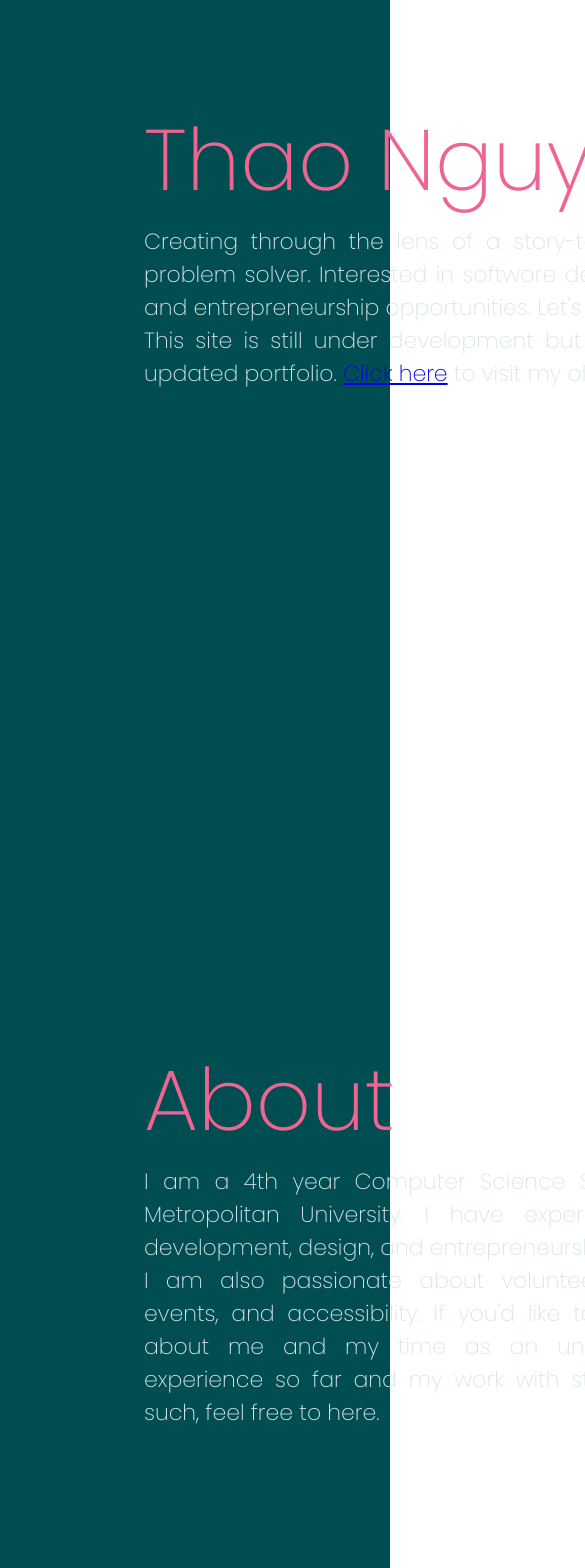
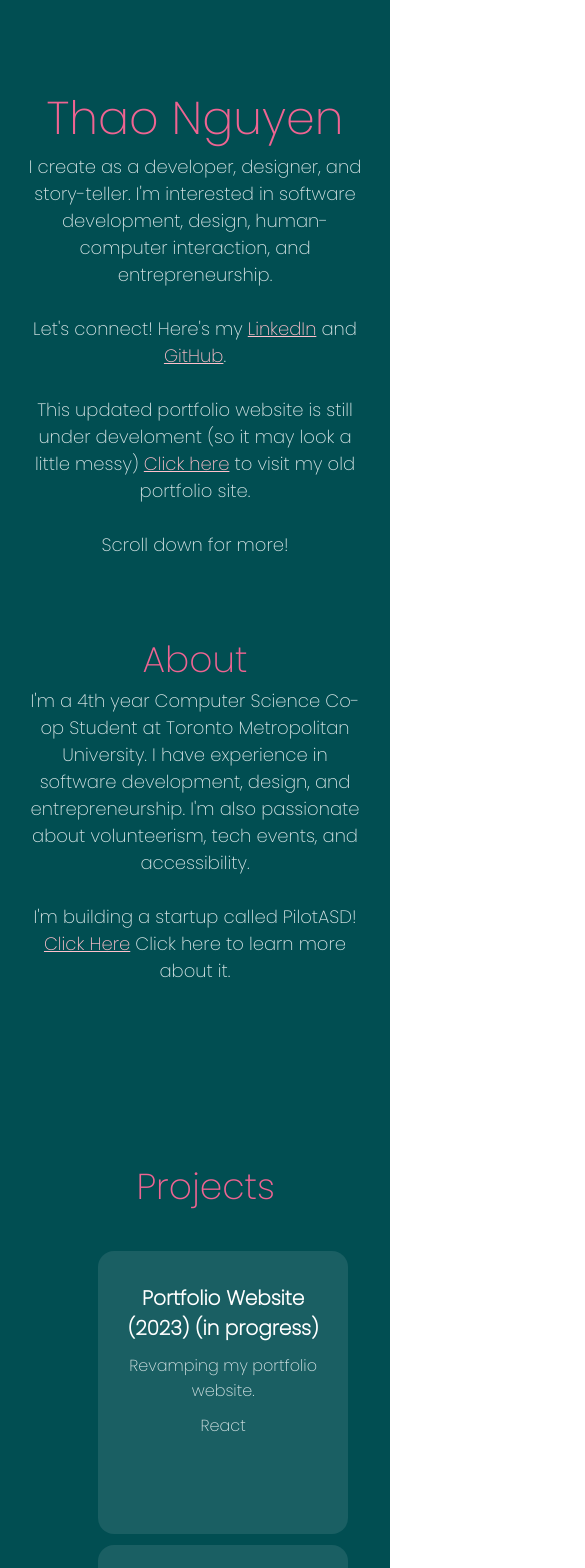
Before and after one commit to thaothecow/thaothecow.ca, a React (Create React App) app: page / in a window 390 px wide. Shown: the top 1568 px of the page, 585 px wide, since content can reach past the window. Built offline with nearby package versions, Linux system fonts and the light colour scheme.

Commit message:
cleaning up

```diff
--- a/src/App.css
+++ b/src/App.css
@@ -3,6 +3,24 @@
   background-color: var(--blue-green);
   display: flex;
   flex-direction: row;
+}
+
+#content {
+  width: 100vw;
+  overflow-x: hidden;
+  overflow-y: hidden;
+}
+
+@media only screen and (max-width: 768px) {
+  .App {
+    flex-direction: column;
+    padding: 40px 24px;
+  }
+
+  #content {
+    padding: 10px 10px;
+    width: 100%;
+  }
 }
 
 .App-logo {
--- a/src/App.js
+++ b/src/App.js
@@ -10,6 +10,7 @@ function App() {
   return (
     <div className="App">
       <header className="App-header">
+        <div id="content">
         <Introduction></Introduction>
         <About></About>
         <Projects></Projects>
@@ -25,6 +26,7 @@ function App() {
         >
           Learn React
         </a> */}
+        </div>
       </header>
     </div>
   );
--- a/src/components/About/About.css
+++ b/src/components/About/About.css
@@ -0,0 +1,49 @@
+#about {
+    display: flex;
+    flex-direction: column;
+    align-items: flex-start;
+    padding-left: 15%;
+    /* padding-right: 25%; */
+    min-height: 60vh;
+    padding-top: -10%;
+  }
+
+.title {
+    font-family: "Poppins", sans-serif;
+    color: var(--pink);
+    font-size: 60px;
+    /* font-weight: bold; */
+  }
+
+.about-desc {
+    font-family: "Poppins", sans-serif;
+    color: var(--slate);
+    max-width: 80%;
+    font-size: 22px;
+    text-align: justify;
+    margin: 0;
+  }
+
+@media only screen and (max-width: 600px) {
+
+    #about {
+        padding-left: unset;
+        padding-top: 10%;
+        min-height: unset;
+        margin: 0;
+        align-items: center;
+        flex-direction: column;
+    }
+
+    .title {
+        font-size: 36px;
+    }
+
+    .about-desc {
+        font-size: 18px;
+        text-align: center;
+        max-width: unset;
+        padding-bottom: 40px;
+      }
+
+}
--- a/src/components/About/About.js
+++ b/src/components/About/About.js
@@ -19,17 +19,19 @@ class About extends React.Component {
     }
     render() {
         return (
-            <div id="home">
-            <span className="name">
+            <div id="about">
+            <span className="title">
                 {"About"}
             </span>
 
-            <div className="intro-desc">
-                I am a 4th year Computer Science Student at Toronto Metropolitan University. I have experience in software development, design, and entrepreneurship.
+            <div className="about-desc">
+                I'm a 4th year Computer Science Co-op Student at Toronto Metropolitan University. I have experience in software development, design, and entrepreneurship. I'm also passionate about volunteerism, tech events, and accessibility.
                 <br></br>
-                I am also passionate about volunteerism, tech-related events, and accessibility.
-                If you'd like to read a bit more about me and my time as an undergrad, my work experience so far
-                and my work with student groups and such, feel free to here.
+                <br></br>
+                {/* if you want to read more about me, my work experience so far, and my involvement with student groups.
+                <br></br>
+                <br></br> */}
+                I'm building a startup called PilotASD! <a href="https://www.linkedin.com/posts/thao-nnguyen_thedmz-dmzbasecamp-pitchcompetition-activity-7103894578981728256-SILY?utm_source=share&utm_medium=member_desktop" target="_blank" rel="noopener noreferrer">Click Here</a> Click here to learn more about it.
             </div>
             </div>
         );
--- a/src/components/Home/Home.css
+++ b/src/components/Home/Home.css
@@ -14,6 +14,15 @@
     /* font-weight: bold; */
 }
 
+.intro-subtitle {
+    font-family: "Poppins", sans-serif;
+    color: var(--slate);
+    font-size: 27px;
+    max-width: 80%;
+    text-align: justify;
+    /* font-weight: bold; */
+}
+
 .intro-desc {
     color:var(--slate);
     font-family: "Poppins", sans-serif;
@@ -25,13 +34,49 @@
     padding-left: 200px; */
 }
 
-.intro-warning {
-    color:var(--slate);
-    font-family: "Poppins", sans-serif;
-    font-size: 22px;
-    max-width: 80%;
-    text-align: justify;
-    /* padding-bottom: 50px;
-    padding-right:200px;
-    padding-left: 200px; */
+a:link {
+    color: pink;
+    background-color: transparent;
+    /* text-decoration: none; */
+  }
+
+  a:visited {
+    color: pink;
+    background-color: transparent;
+    /* text-decoration: none; */
+  }
+
+  a:hover {
+    color: red;
+    background-color: transparent;
+    text-decoration: underline;
+  }
+
+  a:active {
+    color: yellow;
+    background-color: transparent;
+    text-decoration: underline;
+  }
+
+@media only screen and (max-width: 600px) {
+
+    #home {
+        padding-left: unset;
+        padding-top: 10%;
+        min-height: unset;
+        margin: 0;
+        align-items: center;
+        flex-direction: column;
+    }
+
+    .name {
+        font-size: 46px;
+    }
+
+    .intro-desc {
+        font-size: 18px;
+        text-align: center;
+        max-width: unset;
+        padding-bottom: 40px;
+      }
 }
--- a/src/components/Home/Home.js
+++ b/src/components/Home/Home.js
@@ -20,18 +20,24 @@ class Introduction extends React.Component {
     render() {
         return (
             <div id="home">
-            <span className="name">
-                {"Thao Nguyen"}
-            </span>
+              <span className="name">
+                  {"Thao Nguyen"}
+              </span>
 
-            <div className="intro-desc">
-                Creating through the lens of a story-teller, designer, and problem solver. Interested in software development, design, and entrepreneurship opportunities.
+              <div className="intro-desc">
+                  I create as a developer, designer, and story-teller. I'm interested in software development, design, human-computer interaction, and entrepreneurship.
+                  <br></br>
+                  <br></br>
+                  Let's connect! Here's my <a href="https://www.linkedin.com/in/thao-nnguyen/" target="_blank" rel="noopener noreferrer">LinkedIn</a> and <a href="https://github.com/thaothecow" target="_blank" rel="noopener noreferrer">GitHub</a>.
+                  <br></br>
+                  <br></br>
+                  This updated portfolio website is still under develoment (so it may look a little messy) {" "}
+                  <a href="https://thaothecow.github.io/" target="_blank" rel="noopener noreferrer">Click here</a> to visit my old portfolio site.
+                  <br></br>
+                  <br></br>
+                  Scroll down for more!
 
-                Let's connect!
-            </div>
-            <div className="intro-warning">
-            This site is still under development but contains my most updated portfolio. <a href="https://thaothecow.github.io/" target="_blank" rel="noopener noreferrer">Click here</a> to visit my old portfolio site.
-            </div>
+              </div>
             </div>
         );
     }
--- a/src/components/Projects/Projects.css
+++ b/src/components/Projects/Projects.css
@@ -1,7 +1,9 @@
 #projects {
     padding-left: 15%;
-    padding-right: 25%;
+    padding-right: 15%;
     min-height: 60vh;
+    display: flex;
+    flex-direction: column;
   }
 
 .projects-grid {
@@ -9,6 +11,12 @@
     grid-template-columns: repeat(3, minmax(300px, 1fr));
     column-gap: 10px;
     row-gap:75px;
+  }
+
+@media (max-width: 1080px) {
+    .projects-grid {
+      grid-template-columns: repeat(auto-fill, minmax(250px, 1fr));
+    }
   }
 
 .projects-card {
@@ -25,8 +33,8 @@
 
 .card-title {
     font-family: "Poppins", sans-serif;
-    color: var(--pink);
-    font-size: 24px;
+    /* color: var(--pink); */
+    font-size: 25px;
     font-weight: bold;
   }
 
@@ -65,11 +73,15 @@
   }
 
 .section-header {
-    font-family: "Poppins", sans-serif;
-    font-size: 24px;
-    font-weight: bold;
     padding-bottom: 20px;
     padding-top: 100px;
+  }
+
+.section-title {
+    font-family: "Poppins", sans-serif;
+    font-size: 60px;
+    color: var(--pink);
+    padding-left: 3%;
   }
 
 .card-image {
@@ -78,3 +90,24 @@
     border-radius: 16px;
     object-fit: cover;
   }
+
+@media only screen and (max-width: 600px) {
+
+    #projects {
+        padding-left: 10%;
+        padding-top: 10%;
+        min-height: unset;
+        margin: 0;
+    }
+
+    .section-title {
+        font-size: 36px;
+        padding-left: 15%;
+    }
+
+    .card-title {
+        font-size: 20px;
+    }
+
+
+}
--- a/src/components/Projects/Projects.js
+++ b/src/components/Projects/Projects.js
@@ -18,26 +18,27 @@ class Projects extends React.Component {
       });
     }
     render() {
+
         const projects = {
             "Portfolio Website (2023) (in progress)": {
                 desc:
-                  "Revamping my portfolio website. Click the link to visit my old site.",
+                  "Revamping my portfolio website.",
                 techStack: "React",
-                link: "https://thaothecow.github.io/",
+                link: "",
                 open: ""
               },
             "Discord Bot": {
                 desc:
-                  "Goblin bot is a multi-purpose discord bot that mainly responds to certain users, terms, commands and records data.",
+                  "Multi-purpose discord bot that responds to certain users, terms, commands and records data.",
                 techStack: "Python, Discord API (Discord.py Library), NASA API, Urban Dictionary API",
                 link: "https://github.com/thaothecow/Goblin-Bot",
                 open: ""
               },
             "eyePercept - EngHack (2021)": {
                 desc:
-                  "Collaborated with 2 other members to develop a program that identifies objects, with the intention of sending haptic feedback to prevent blind individuals from bumping into surrounding objects.",
+                  "A program that identifies objects to prevent blind individuals from bumping into objects",
                 techStack: "Python, OpenCV",
-                link: "https://thaothecow.github.io/",
+                link: "https://github.com/thaothecow/eyePercept---Hackathon-",
                 open: ""
               },
             "Portfolio Website (2021)": {
@@ -50,16 +51,16 @@ class Projects extends React.Component {
             };
 
         const uiux_projects = {
-            "PilotASD (2023) (in progress)": {
+            "PilotASD Prototype (2023) (in progress)": {
                 desc:
-                  "AI-powered consumer software solution that simplifies the access to tailored resources for autistic youth. Will build the product after Figma prototyping.",
+                  "AI-powered platform that simplifies the access to tailored resources for autistic youth.",
                 techStack: "Figma",
                 link: "https://www.figma.com/proto/ew3UDjF09KTFXeHTczoqFz/PilotASD?page-id=0%3A1&type=design&node-id=1-2&viewport=82%2C654%2C1&t=1wWDz06qjwtrX7nJ-1&scaling=scale-down&mode=design",
                 open: ""
               },
             "See Bay (2022)": {
                 desc:
-                  "Collaborated with a small team to perform usability and accessibility research and testing to create a retail web-application prototype (Figma) for elderly users with vision impairments.",
+                  "A Retail web-application prototype (Figma) for elderly users with vision impairments.",
                 techStack: "Figma",
                 link: "https://www.figma.com/proto/F5wRB3t9w53HW66lBKumLT/CPS613---P3?scaling=scale-down&page-id=0%3A1&starting-point-node-id=56%3A4&node-id=56-4",
                 open: "https://docs.google.com/document/d/1zhD15yeeT-Vbr9CP37-rgyzWX8-ed9rvzmiKKuxoDWU/edit?usp=sharing"
@@ -67,11 +68,11 @@ class Projects extends React.Component {
 
             "Staff Handbook": {
                 desc:
-                  "handbook",
+                  "Although the template and graphics are from Canva, please take note of my arrangement of design and content",
                 techStack: "Canva",
                 link: require("../../assets/CMCP/Indoor & Outdoor Programming Staff Handbook.pdf"),
-                open: "https://docs.google.com/document/d/1zhD15yeeT-Vbr9CP37-rgyzWX8-ed9rvzmiKKuxoDWU/edit?usp=sharing"
-              }, // doesn't work
+                open: ""
+              },
 
             };
 
@@ -136,8 +137,8 @@ class Projects extends React.Component {
                         <div key={index}>
                         <li className="projects-card">
                             <div className="projects-card-header">
-                                <a className="external-link1" href={uiux_projects[key]["link"]}>prototype</a>
-                                <a className="external-link2" href={uiux_projects[key]["open"]}>report</a>
+                                <a className="external-link1" href={uiux_projects[key]["link"]}>View the prototype/design</a>
+                                <a className="external-link2" href={uiux_projects[key]["open"]}>{uiux_projects[key]["open"]}</a>
 
                                 <div className="card-title">{key}</div>
                                 <div className="card-desc">{uiux_projects[key]["desc"]}</div>
@@ -161,7 +162,7 @@ class Projects extends React.Component {
                         <li className="projects-card">
                             <div className="projects-card-header">
 
-                                <div className="card-title">{key}</div>
+                                {/* <div className="card-title">{key}</div> */}
                                 <img
                                     className="card-image"
                                     src={design_projects[key]["image"]}
```
Also changed, not shown: src/components/AboutContinued/AboutContinued.js (added, +35 -0 lines), src/components/AboutContinued/AboutContinued.css (added), src/components/PilotASD/PilotASD.css (added), src/components/PilotASD/PilotASD.js (added), 1 other file (tests, documents, lock files or other folders).
